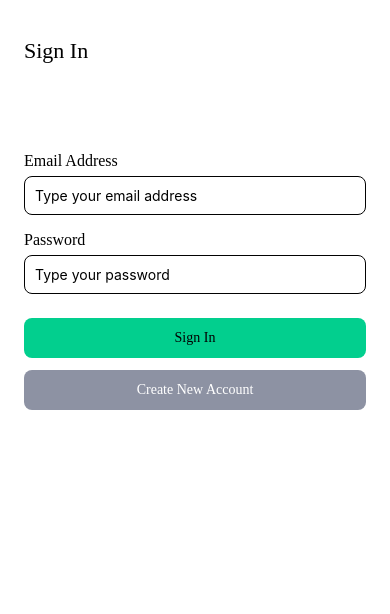
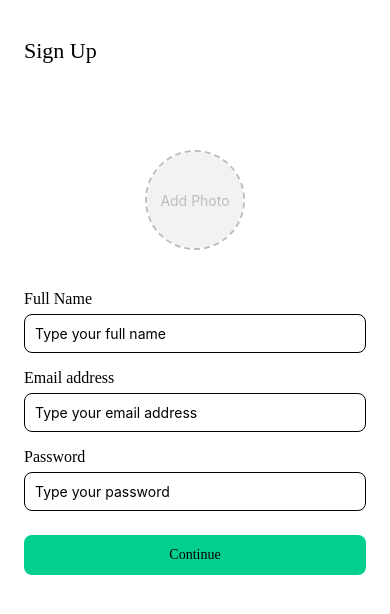
Before and after one commit to BertrandOscarSaputra/MAD, a React Native app: screen / in a window 390 px wide. Shown: the top 614 px of the page. Built offline with nearby package versions, Linux system fonts and the light colour scheme.

Commit message:
Exercise 8 Slicing Sign Up Page

```diff
--- a/App.tsx
+++ b/App.tsx
@@ -1,9 +1,10 @@
 import React from 'react';
 import SplashScreen from './src/pages/SplashScreen';
 import SignIn from './src/pages/SignIn';
+import SignUp from './src/pages/SignUp';
 
 const App = () => {
-  return <SignIn />;
+  return <SignUp />;
 };
 
 export default App;
--- a/package.json
+++ b/package.json
@@ -13,6 +13,8 @@
     "axios": "^1.8.3",
     "react": "18.3.1",
     "react-native": "0.76.6",
+    "react-native-image-picker": "^8.2.0",
+    "react-native-permissions": "^5.3.0",
     "react-native-svg": "^15.11.2"
   },
   "devDependencies": {
--- /dev/null
+++ b/src/components/molecules/AddPhoto/index.tsx
@@ -0,0 +1,129 @@
+import React, {useState} from 'react';
+import {
+  View,
+  Text,
+  Image,
+  TouchableOpacity,
+  StyleSheet,
+  PermissionsAndroid,
+  Platform,
+  Alert,
+} from 'react-native';
+import {launchImageLibrary} from 'react-native-image-picker';
+
+const AddPhoto = () => {
+  const [imageUri, setImageUri] = useState(null);
+
+  const requestGalleryPermission = async () => {
+    try {
+      if (Platform.OS === 'android') {
+        if (Platform.Version >= 33) {
+          const granted = await PermissionsAndroid.request(
+            PermissionsAndroid.PERMISSIONS.READ_MEDIA_IMAGES,
+            {
+              title: 'Photo Access Permission',
+              message:
+                'App needs access to your photos to choose a profile picture.',
+              buttonPositive: 'OK',
+            },
+          );
+          return granted === PermissionsAndroid.RESULTS.GRANTED;
+        } else {
+          const granted = await PermissionsAndroid.request(
+            PermissionsAndroid.PERMISSIONS.READ_EXTERNAL_STORAGE,
+            {
+              title: 'Storage Permission',
+              message:
+                'App needs access to your storage to choose a profile picture.',
+              buttonPositive: 'OK',
+            },
+          );
+          return granted === PermissionsAndroid.RESULTS.GRANTED;
+        }
+      } else {
+        return true; // iOS doesn't need this for gallery
+      }
+    } catch (err) {
+      console.warn(err);
+      return false;
+    }
+  };
+
+  const handlePickImage = async () => {
+    const hasPermission = await requestGalleryPermission();
+    if (!hasPermission) {
+      Alert.alert(
+        'Permission Denied',
+        'Cannot open gallery without permission.',
+      );
+      return;
+    }
+
+    launchImageLibrary(
+      {
+        mediaType: 'photo',
+        quality: 1,
+        maxWidth: 512,
+        maxHeight: 512,
+        selectionLimit: 1,
+      },
+      response => {
+        if (response.didCancel) return;
+        if (response.errorCode) {
+          console.warn('ImagePicker Error:', response.errorMessage);
+          Alert.alert('Error', response.errorMessage || 'Something went wrong');
+          return;
+        }
+
+        if (response.assets && response.assets.length > 0) {
+          setImageUri(response.assets[0].uri);
+        }
+      },
+    );
+  };
+
+  return (
+    <TouchableOpacity style={styles.wrapper} onPress={handlePickImage}>
+      {imageUri ? (
+        <Image source={{uri: imageUri}} style={styles.image} />
+      ) : (
+        <View style={styles.placeholder}>
+          <Text style={styles.placeholderText}>Add Photo</Text>
+        </View>
+      )}
+    </TouchableOpacity>
+  );
+};
+
+const styles = StyleSheet.create({
+  wrapper: {
+    alignSelf: 'center',
+    width: 100,
+    height: 100,
+    borderRadius: 50,
+    borderStyle: 'dashed',
+    borderWidth: 2,
+    borderColor: '#BDBDBD',
+    overflow: 'hidden',
+    justifyContent: 'center',
+    alignItems: 'center',
+    marginVertical: 24,
+  },
+  placeholder: {
+    width: '100%',
+    height: '100%',
+    backgroundColor: '#F2F2F2',
+    justifyContent: 'center',
+    alignItems: 'center',
+  },
+  placeholderText: {
+    color: '#BDBDBD',
+    fontSize: 14,
+  },
+  image: {
+    width: '100%',
+    height: '100%',
+  },
+});
+
+export default AddPhoto;
--- a/src/components/molecules/TextInput/index.tsx
+++ b/src/components/molecules/TextInput/index.tsx
@@ -1,11 +1,15 @@
 import {StyleSheet, Text, View, TextInput as Input} from 'react-native';
 import React from 'react';
 
-const TextInput = ({label, placeholder}) => {
+const TextInput = ({label, placeholder, secureTextEntry}) => {
   return (
     <View>
       <Text style={styles.label}>{label}</Text>
-      <Input placeholder={placeholder} style={styles.input} />
+      <Input
+        placeholder={placeholder}
+        style={styles.input}
+        secureTextEntry={secureTextEntry}
+      />
     </View>
   );
 };
--- a/src/components/molecules/index.ts
+++ b/src/components/molecules/index.ts
@@ -1,2 +1,3 @@
 export {default as Header} from './Header';
 export {default as TextInput} from './TextInput';
+export {default as AddPhoto} from './AddPhoto';
--- a/src/pages/SignIn/index.tsx
+++ b/src/pages/SignUp/index.tsx
@@ -1,34 +1,35 @@
 import {StyleSheet, Text, View} from 'react-native';
 import React from 'react';
-import {Header, TextInput} from '../../components/molecules/index';
+import {Header, TextInput, AddPhoto} from '../../components/molecules/index';
 import {Button, Gap} from '../../components/atoms/index';
 
-const SignIn = () => {
+const SignUp = () => {
   return (
     <View style={styles.pageContainer}>
-      <Header title="Sign In" />
+      <Header title="Sign Up" />
       <View style={styles.contentContainer}>
-        <Gap height={26} />
+        <AddPhoto />
+        <Gap height={16} />
+        <TextInput label="Full Name" placeholder="Type your full name" />
+        <Gap height={16} />
         <TextInput
-          label="Email Address"
+          label="Email address"
           placeholder="Type your email address"
         />
         <Gap height={16} />
-        <TextInput label="Password" placeholder="Type your password" />
+        <TextInput
+          secureTextEntry={true}
+          label="Password"
+          placeholder="Type your password"
+        />
         <Gap height={24} />
-        <Button label="Sign In" />
-        <Gap height={12} />
-        <Button
-          label="Create New Account"
-          color="#8D92A3"
-          textColor="#FFFFFF"
-        />
+        <Button label="Continue" color="#02cf8e" textColor="#000000" />
       </View>
     </View>
   );
 };
 
-export default SignIn;
+export default SignUp;
 
 const styles = StyleSheet.create({
   pageContainer: {
```
Also changed, not shown: 2 other files (tests, documents, lock files or other folders).
